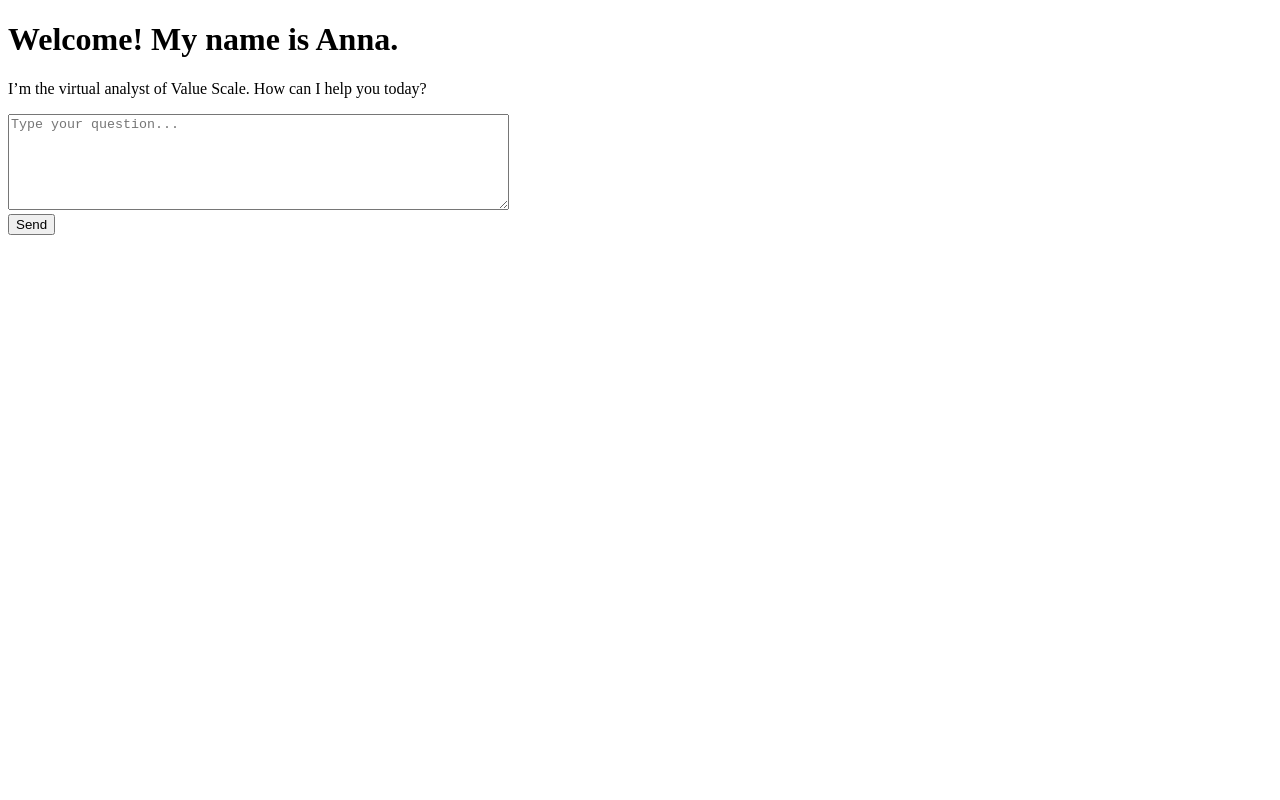
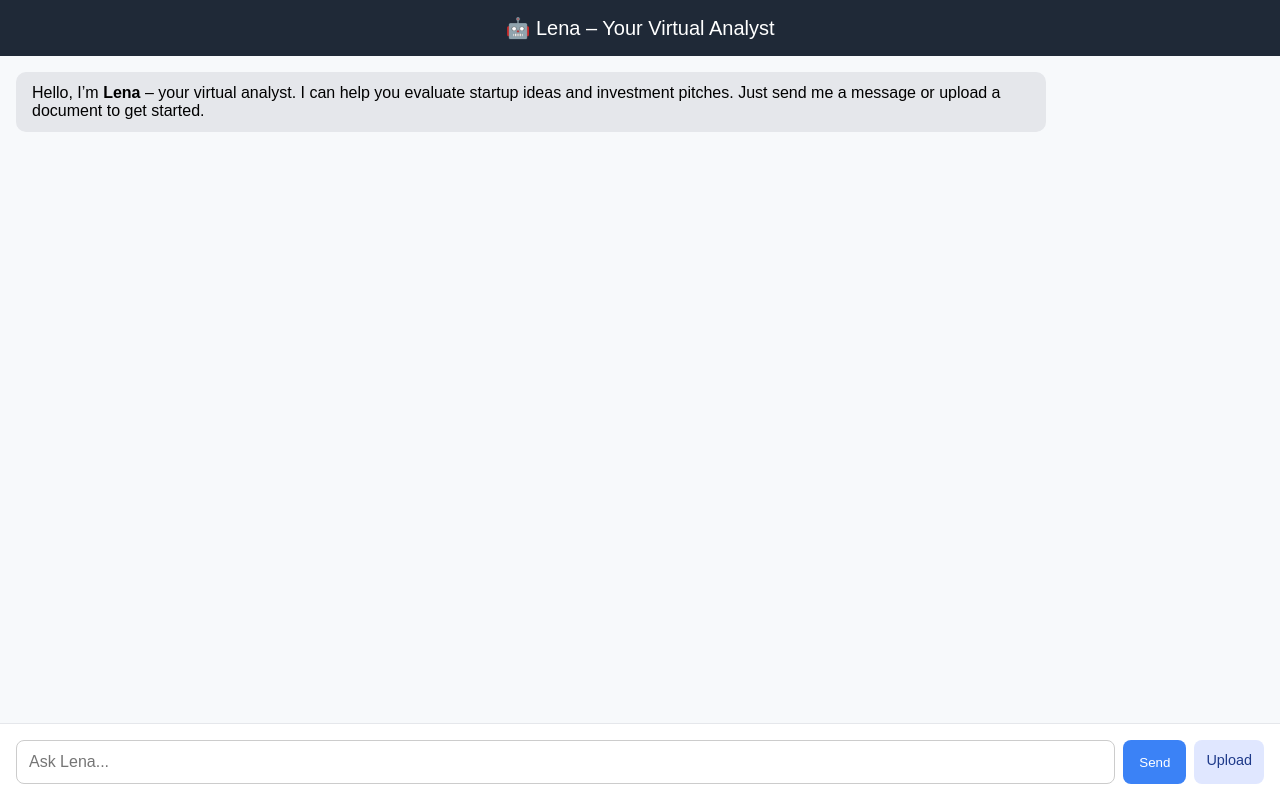
Before and after one commit to DavidBogner/sharpinvest-gpt, a website: page Public/index.html in a window 1280 px wide. Drawn offline with Linux system fonts and the light colour scheme.

Commit message:
Update index.html

```diff
--- a/Public/index.html
+++ b/Public/index.html
@@ -2,27 +2,156 @@
 <html lang="en">
 <head>
   <meta charset="UTF-8" />
-  <title>Anna – Virtual Analyst</title>
+  <meta name="viewport" content="width=device-width, initial-scale=1.0" />
+  <title>Lena – Virtual Analyst</title>
+  <style>
+    body {
+      margin: 0;
+      font-family: Arial, sans-serif;
+      background: #f7f9fb;
+      display: flex;
+      flex-direction: column;
+      height: 100vh;
+    }
+
+    header {
+      background: #1f2937;
+      color: white;
+      padding: 1rem;
+      text-align: center;
+      font-size: 1.25rem;
+    }
+
+    #chat {
+      flex: 1;
+      overflow-y: auto;
+      padding: 1rem;
+      display: flex;
+      flex-direction: column;
+    }
+
+    .message {
+      margin-bottom: 1rem;
+      padding: 0.75rem 1rem;
+      border-radius: 10px;
+      max-width: 80%;
+    }
+
+    .user {
+      align-self: flex-end;
+      background: #d1fae5;
+    }
+
+    .bot {
+      align-self: flex-start;
+      background: #e5e7eb;
+    }
+
+    #input-area {
+      display: flex;
+      padding: 1rem;
+      gap: 0.5rem;
+      background: #ffffff;
+      border-top: 1px solid #e5e7eb;
+    }
+
+    input[type="text"] {
+      flex: 1;
+      padding: 0.75rem;
+      border: 1px solid #ccc;
+      border-radius: 8px;
+      font-size: 1rem;
+    }
+
+    button {
+      padding: 0.75rem 1rem;
+      background: #3b82f6;
+      color: white;
+      border: none;
+      border-radius: 8px;
+      cursor: pointer;
+    }
+
+    input[type="file"] {
+      display: none;
+    }
+
+    label.upload-label {
+      padding: 0.75rem;
+      background: #e0e7ff;
+      color: #1e3a8a;
+      border-radius: 8px;
+      cursor: pointer;
+      font-size: 0.9rem;
+    }
+  </style>
 </head>
 <body>
-  <h1>Welcome! My name is Anna.</h1>
-  <p>I’m the virtual analyst of Value Scale. How can I help you today?</p>
-  <textarea id="userInput" placeholder="Type your question..." rows="6" cols="60"></textarea><br/>
-  <button onclick="sendMessage()">Send</button>
-  <pre id="response" style="margin-top: 20px;"></pre>
+  <header>
+    🤖 Lena – Your Virtual Analyst
+  </header>
+  <main id="chat">
+    <div class="message bot">
+      Hello, I’m <strong>Lena</strong> – your virtual analyst. I can help you evaluate startup ideas and investment pitches. Just send me a message or upload a document to get started.
+    </div>
+  </main>
+  <div id="input-area">
+    <input type="text" id="user-input" placeholder="Ask Lena..." />
+    <button onclick="sendMessage()">Send</button>
+    <label class="upload-label" for="file-upload">Upload</label>
+    <input id="file-upload" type="file" onchange="uploadFile(event)" />
+  </div>
 
   <script>
+    const chat = document.getElementById('chat');
+
+    function addMessage(content, sender) {
+      const msg = document.createElement('div');
+      msg.className = `message ${sender}`;
+      msg.textContent = content;
+      chat.appendChild(msg);
+      chat.scrollTop = chat.scrollHeight;
+    }
+
     async function sendMessage() {
-      const message = document.getElementById("userInput").value;
-      const responseField = document.getElementById("response");
-      responseField.textContent = "Thinking...";
-      const res = await fetch("/chat", {
-        method: "POST",
-        headers: { "Content-Type": "application/json" },
-        body: JSON.stringify({ message })
-      });
-      const data = await res.json();
-      responseField.textContent = data.reply;
+      const input = document.getElementById('user-input');
+      const message = input.value.trim();
+      if (!message) return;
+      addMessage(message, 'user');
+      input.value = '';
+
+      try {
+        const response = await fetch('/chat', {
+          method: 'POST',
+          headers: { 'Content-Type': 'application/json' },
+          body: JSON.stringify({ message })
+        });
+        const data = await response.json();
+        addMessage(data.reply, 'bot');
+      } catch (err) {
+        addMessage('Sorry, something went wrong.', 'bot');
+      }
+    }
+
+    async function uploadFile(event) {
+      const file = event.target.files[0];
+      if (!file) return;
+      const formData = new FormData();
+      formData.append('file', file);
+
+      addMessage(`📎 Uploading file: ${file.name}`, 'user');
+
+      try {
+        const res = await fetch('/upload', {
+          method: 'POST',
+          body: formData
+        });
+        const data = await res.json();
+        document.getElementById('user-input').value = data.content.slice(0, 1000);
+        sendMessage();
+      } catch (err) {
+        addMessage('Error uploading file.', 'bot');
+      }
     }
   </script>
 </body>
```
